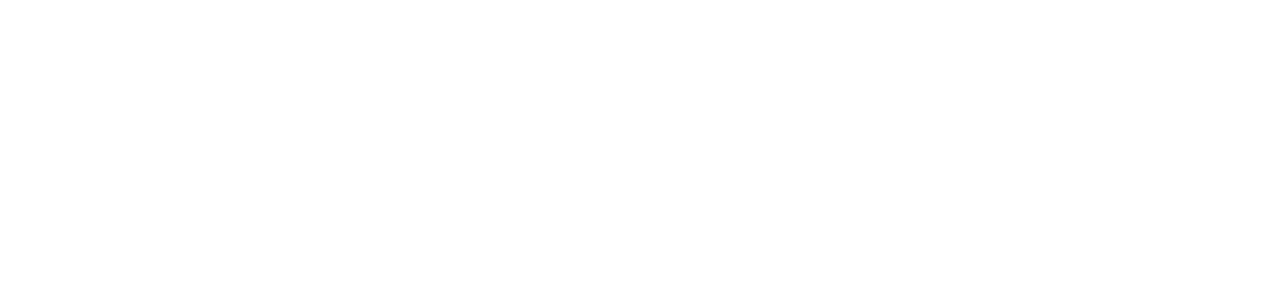
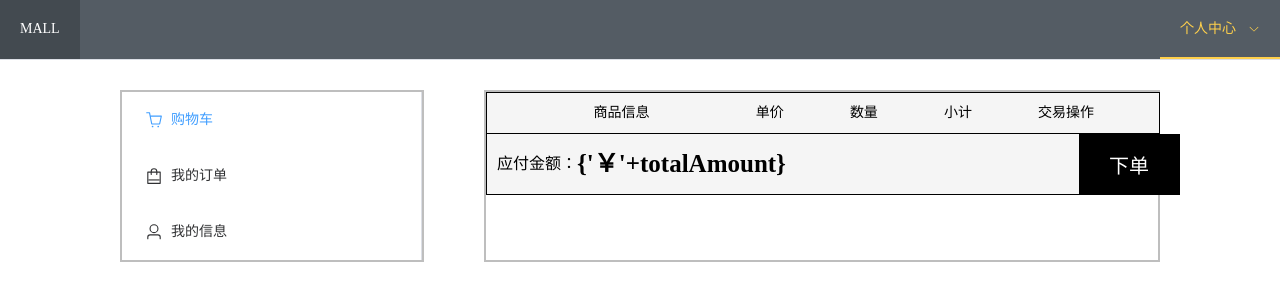
Before and after one commit to likeorangeovo/onlineshopping, a Vue app: page /mall/personal/cart in a window 1280 px wide. Before the commit this address had no page. Shown: the top 300 px of the page. Built offline with nearby package versions, Linux system fonts and the light colour scheme.

Commit message:
Personal Page Frame

```diff
--- a/src/App.vue
+++ b/src/App.vue
@@ -3,11 +3,16 @@
  * @Author: likeorange
  * @Date: 2023-03-27 23:14:41
  * @LastEditors: likeorange
- * @LastEditTime: 2023-04-01 16:11:36
+ * @LastEditTime: 2023-04-02 16:07:02
 -->
 <template>
   <div v-cloak>
-    <RouterView />
+    <router-view v-slot="{ Component }">
+    <keep-alive>
+      <component :is="Component"  v-if="$route.meta.keepAlive"/>
+    </keep-alive>
+    <component :is="Component"  v-if="!$route.meta.keepAlive"/>
+  </router-view>
   </div>
 </template>
 
@@ -28,10 +33,9 @@
   margin: 0;
   padding: 0;
 }
-
 #app {
   width: 100%;
-  height: 100%;
+  height: 100vh;
   position: fixed;
   background-size: 100% 100%;
   overflow-y: scroll;
--- a/src/components/comTop.vue
+++ b/src/components/comTop.vue
@@ -3,18 +3,18 @@
  * @Author: likeorange
  * @Date: 2023-04-01 00:17:47
  * @LastEditors: likeorange
- * @LastEditTime: 2023-04-02 00:30:42
+ * @LastEditTime: 2023-04-02 19:25:55
 -->
 <template>
   <el-menu :default-active="$route.path" class="el-menu-demo" mode="horizontal" background-color="#545c64"
     text-color="#fff" active-text-color="#ffd04b" :ellipsis="false" @select="handleSelect" :router="true">
     <el-menu-item index="/mall/show">MALL</el-menu-item>
     <div class="flex-grow" />
-    <el-menu-item index="1">购物车</el-menu-item>
-    <el-menu-item index="2">我的订单</el-menu-item>
-    <el-sub-menu index="3">
+    <el-sub-menu index="/mall/personal">
       <template #title>个人中心</template>
-      <el-menu-item index="3-1">个人信息</el-menu-item>
+      <el-menu-item :index="'/mall/personal/cart'">购物车</el-menu-item>
+      <el-menu-item :index="'/mall/personal/myOrder'">我的订单</el-menu-item>
+      <el-menu-item :index="'/mall/personal/myInfo'">个人信息</el-menu-item>
       <el-menu-item index="3-2">退出登录</el-menu-item>
     </el-sub-menu>
   </el-menu>
--- a/src/main.js
+++ b/src/main.js
@@ -12,12 +12,14 @@
 import ElementPlus from 'element-plus';
 import 'element-plus/theme-chalk/index.css';
 import locale from 'element-plus/lib/locale/lang/zh-cn'
-import { Search } from '@element-plus/icons-vue'
+import * as ElementPlusIconsVue from '@element-plus/icons-vue'
 
 const app = createApp(App)
 
 app.use(router)
 app.use(ElementPlus,{locale})
-app.component(Search.name, Search) // 全局注册 Search 图标
+for (const [key, component] of Object.entries(ElementPlusIconsVue)) {
+  app.component(key, component)
+}
 
 app.mount('#app')
--- a/src/router/index.js
+++ b/src/router/index.js
@@ -3,7 +3,7 @@
  * @Author: likeorange
  * @Date: 2023-03-27 23:14:41
  * @LastEditors: likeorange
- * @LastEditTime: 2023-04-01 17:36:55
+ * @LastEditTime: 2023-04-02 19:18:21
  */
 
 import { createRouter, createWebHistory } from 'vue-router'
@@ -19,23 +19,23 @@
       path: '/mall',
       name: 'Mall',
       component: () => import('../views/Mall.vue'),
-      redirect:'/mall/show',
-      children:[
+      redirect: '/mall/show',
+      children: [
         {
           path: 'show',
           name: 'MallShow',
-          component:() => import('../views/MallShow.vue') ,
-          redirect:'/mall/show/index',
-          children:[
+          component: () => import('../views/MallShow.vue'),
+          redirect: '/mall/show/index',
+          children: [
             {
               path: 'index',
               name: 'MallIndex',
-              component:() => import('../views/MallIndex.vue'),
+              component: () => import('../views/MallIndex.vue'),
             },
             {
               path: 'goodsList/:id',
               name: 'GoodsList',
-              component:() => import('../views/GoodsList.vue'),
+              component: () => import('../views/GoodsList.vue'),
             },
           ]
         },
@@ -43,7 +43,38 @@
           path: 'goods/:id',
           name: 'GoodsDetail',
           component: () => import('../views/GoodsDetail.vue'),
+        },
+        {
+          path: 'personal',
+          name: 'Personal',
+          component:() => import('../views/PersonalView.vue'),
+          redirect:'/mall/personal/cart',
+          children:[
+            {
+              path: 'cart',
+              name: 'Cart',
+              component: () => import('../views/CartView.vue'),
+              // meta: {
+              //   requireLogin:true,
+              // },
+            },{
+              path: 'myInfo',
+              name: 'MyInfo',
+              component:() => import('../views/MyInfo.vue'),
+              // meta: {
+              //   requireLogin:true,
+              // },
+            },{
+              path: 'myOrder',
+              name: 'MyOrder',
+              component:() => import('../views/MyOrder.vue'),
+              // meta: {
+              //   requireLogin:true,
+              // },
+            }
+          ]
         }
+
       ]
     },
     {
--- /dev/null
+++ b/src/views/CartView.vue
@@ -0,0 +1,182 @@
+<!--
+ * @Descripttion:
+ * @Author: likeorange
+ * @Date: 2023-04-02 19:06:02
+ * @LastEditors: likeorange
+ * @LastEditTime: 2023-04-03 22:18:53
+-->
+<template>
+  <div class="Cart">
+    <div>
+      <div class="cartTableHeader">
+        <span>商品信息</span>
+        <span>单价</span>
+        <span>数量</span>
+        <span>小计</span>
+        <span>交易操作</span>
+      </div>
+      <ul class="orderList">
+        <li v-for="(item) in orderList" :key="'order'+item.id">
+          <div class="orderDetail">
+            <img :src="item.goods.img" alt="商品图片" />
+            <div class="goodsName">
+              <p @click="navTo('/mall/goods/'+item.goods.id)">{item.goods.name}</p>
+              <span>{item.goods.spec}</span>
+            </div>
+            <span class="unitPrice">{'￥'+item.goods.unitPrice}</span>
+            <span class="num">
+              <!-- <NumberInput
+                @changeHandle="numberChange(item.id)"
+                :initNum="item.temGoodsNum"
+                v-model="item.temGoodsNum"
+                :min="1"
+                :max="999"
+              /> -->
+            </span>
+            <span class="amount">{'￥'+item.amount}</span>
+            <button @click="deleteOrder(item.id)">删除</button>
+          </div>
+        </li>
+      </ul>
+      <div class="cartFooter">
+        <span>应付金额：</span>
+        <span class="total">{'￥'+totalAmount}</span>
+        <button @click="settleAccounts">下单</button>
+      </div>
+    </div>
+  </div>
+</template>
+<script>
+export default {
+
+}
+</script>
+<style>
+.Cart {
+  width: 100%;
+}
+.Cart .cartTableHeader {
+  width: 100%;
+  height: 40px;
+  background-color: #f5f5f5;
+  border: 1px solid black;
+  color: black;
+  font-size: 14px;
+  line-height: 40px;
+}
+.Cart .cartTableHeader span {
+  display: inline-block;
+  width: 14%;
+}
+.Cart .cartTableHeader span:first-child {
+  width: 40%;
+  text-align: center;
+}
+.Cart .orderList {
+  width: 100%;
+}
+.Cart .orderList li {
+  border: 1px solid black;
+  border-top: none;
+  font-size: 13px;
+}
+.Cart .orderList li .orderHeader {
+  background-color: #f1f1f1;
+  height: 40px;
+  line-height: 40px;
+  padding: 0 5px;
+}
+.Cart .orderList li .orderHeader .orderTime {
+  font-weight: 600;
+}
+.Cart .orderList li .orderHeader .orderId,
+.Cart .orderList li .orderHeader .state {
+  margin-left: 10px;
+}
+.Cart .orderList li .orderDetail {
+  width: 100%;
+  padding: 10px;
+  position: relative;
+  overflow: hidden;
+}
+.Cart .orderList li .orderDetail img {
+  width: 84px;
+  height: 84px;
+  display: inline-block;
+}
+.Cart .orderList li .orderDetail .goodsName {
+  display: inline-block;
+  margin-left: 5px;
+  width: 230px;
+  vertical-align: top;
+}
+.Cart .orderList li .orderDetail .goodsName p {
+  cursor: pointer;
+  line-height: 20px;
+}
+.Cart .orderList li .orderDetail .goodsName p:hover {
+  text-decoration: underline;
+}
+.Cart .orderList li .orderDetail .goodsName span {
+  color: black;
+  display: block;
+  margin-top: 10px;
+}
+.Cart .orderList li .orderDetail .unitPrice,
+.Cart .orderList li .orderDetail .num,
+.Cart .orderList li .orderDetail .amount {
+  display: inline-block;
+  vertical-align: top;
+  width: 15%;
+  height: 85px;
+  line-height: 85px;
+  text-align: center;
+}
+.Cart .orderList li .orderDetail .NumberInput {
+  position: relative;
+  top: 25px;
+}
+.Cart .orderList li .orderDetail button {
+  position: absolute;
+  right: 90px;
+  bottom: 40px;
+  width: 70px;
+  height: 30px;
+  border-radius: 3px;
+  background-color: black;
+  color: white;
+  border: none;
+}
+.Cart .cartFooter {
+  width: 100%;
+  height: 60px;
+  line-height: 60px;
+  padding: 0 10px;
+  border: 1px solid black;
+  border-top: none;
+  background-color: #f5f5f5;
+  position: relative;
+}
+.Cart .cartFooter span {
+  color: black;
+  display: inline-block;
+  vertical-align: top;
+}
+.Cart .cartFooter .total {
+  color: black;
+  font-size: 25px;
+  font-weight: 600;
+}
+.Cart .cartFooter button {
+  position: absolute;
+  right: 0;
+  top: 0;
+  width: 100px;
+  height: 100%;
+  background-color: black;
+  border: none;
+  color: white;
+  font-size: 20px;
+}
+
+</style>
--- /dev/null
+++ b/src/views/MyInfo.vue
@@ -0,0 +1,20 @@
+<!--
+ * @Descripttion:
+ * @Author: likeorange
+ * @Date: 2023-04-02 19:10:05
+ * @LastEditors: likeorange
+ * @LastEditTime: 2023-04-02 19:10:16
+-->
+<template>
+  <div>
+    <p>myinfo</p>
+  </div>
+</template>
+<script>
+export default {
+
+}
+</script>
+<style>
+
+</style>
--- /dev/null
+++ b/src/views/MyOrder.vue
@@ -0,0 +1,13 @@
+<template>
+  <div>
+    <p>myorder</p>
+  </div>
+</template>
+<script>
+export default {
+
+}
+</script>
+<style>
+
+</style>
--- /dev/null
+++ b/src/views/PersonalView.vue
@@ -0,0 +1,62 @@
+<!--
+ * @Descripttion:
+ * @Author: likeorange
+ * @Date: 2023-04-02 15:44:36
+ * @LastEditors: likeorange
+ * @LastEditTime: 2023-04-02 19:28:55
+-->
+
+<template>
+  <div class="container">
+    <div class="nav">
+      <el-menu :default-active="$route.path" class="el-menu-vertical-demo"
+        :router="true">
+        <el-menu-item :index="'/mall/personal/cart'">
+          <el-icon>
+            <ShoppingCart />
+          </el-icon>
+          <span>购物车</span>
+        </el-menu-item>
+
+        <el-menu-item :index="'/mall/personal/myOrder'">
+          <el-icon>
+            <ShoppingBag />
+          </el-icon>
+          <span>我的订单</span>
+        </el-menu-item>
+
+        <el-menu-item :index="'/mall/personal/myInfo'">
+          <el-icon>
+            <User />
+          </el-icon>
+          <span>我的信息</span>
+        </el-menu-item>
+
+      </el-menu>
+    </div>
+    <div class="content"><router-view></router-view></div>
+  </div>
+</template>
+<script>
+export default {
+  name: 'PersonalView'
+}
+</script>
+<style scoped>
+.container {
+  padding: 30px 120px;
+  display: flex;
+  flex-direction: row;
+}
+
+.nav {
+  flex: 0 0 300px;
+  border: 2px solid #BEBEBE;
+}
+
+.content {
+  margin-left: 60px;
+  flex: 1 0 auto;
+  border: 2px solid #BEBEBE;
+}
+</style>
```
